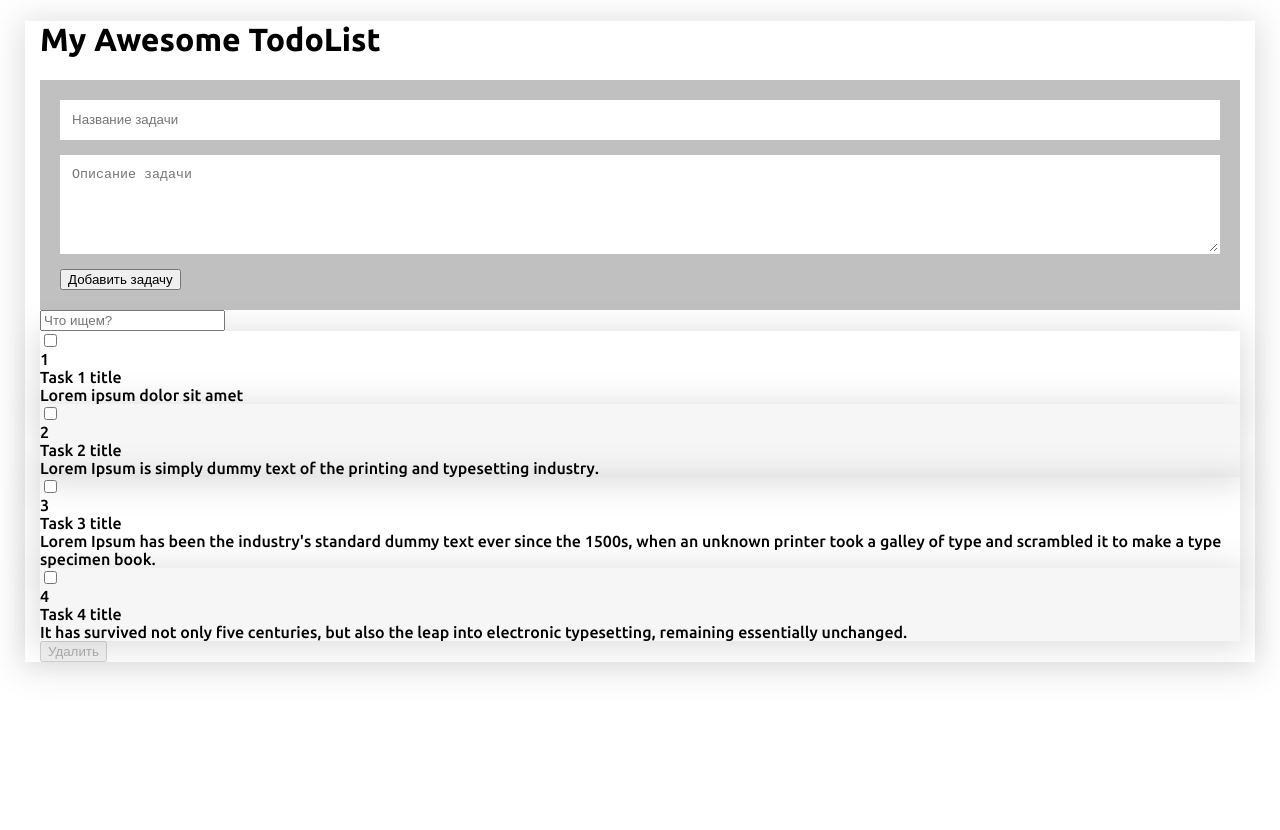
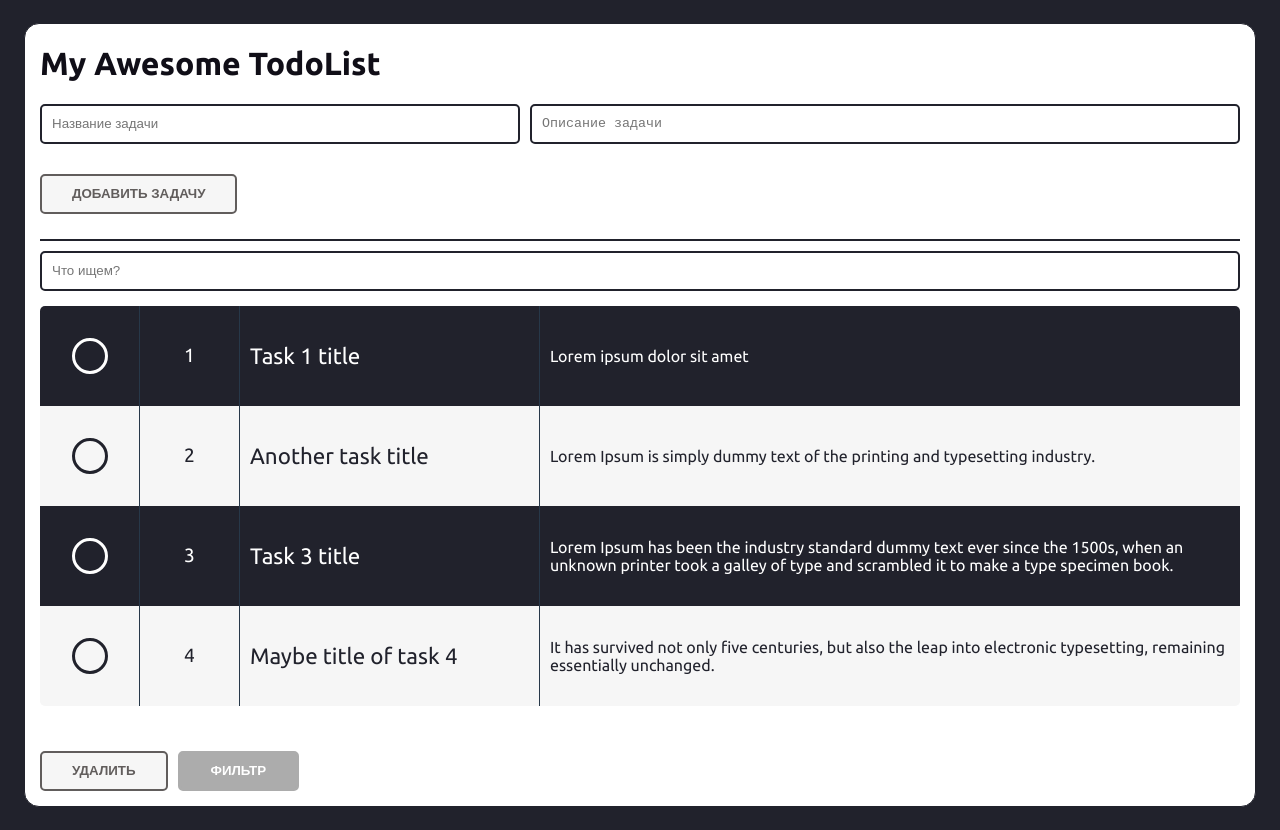
Before and after one commit to berlik-gabdulin/my-awesome-to-do-list, a Vue app: page / in a window 1280 px wide. Before the commit the page ends 800 px from the top, so only its background shows below. Built offline with nearby package versions, Linux system fonts and the light colour scheme.

Commit message:
Рабочий ТуДуЛист

```diff
--- a/package.json
+++ b/package.json
@@ -9,7 +9,8 @@
   },
   "dependencies": {
     "core-js": "^3.6.5",
-    "vue": "^2.6.11"
+    "vue": "^2.6.11",
+    "vuex": "^3.4.0"
   },
   "devDependencies": {
     "@vue/cli-plugin-babel": "~4.4.0",
--- a/public/index.html
+++ b/public/index.html
@@ -5,7 +5,6 @@
     <meta http-equiv="X-UA-Compatible" content="IE=edge">
     <meta name="viewport" content="width=device-width,initial-scale=1.0">
     <link rel="icon" href="<%= BASE_URL %>favicon.ico">
-    <link href="https://fonts.googleapis.com/css2?family=Ubuntu:wght@300;500;700&display=swap" rel="stylesheet">
     <title><%= htmlWebpackPlugin.options.title %></title>
   </head>
   <body>
--- a/src/App.vue
+++ b/src/App.vue
@@ -1,149 +1,121 @@
 <template>
-  <div id="app">
+  <div id='app'>
     <header>
       <h1>My Awesome TodoList</h1>
     </header>
-    <AddForm :tasks="tasks" @newTask="addTask" id="addTask"></AddForm>
-    <Search :tasks="tasks" @liveSearch="liveSearch" />
-    <!-- <input type="text" placeholder="Что ищем?" v-model="search" id="search" /> -->
-    <TaskItem
-      :tasks="liveSearch"
-      :removeDisabled="removeDisabled"
-      @checkTask="checkTask"
-      @toRemove="toRemove"
-      id="taskForm"
-    />
+    <AddForm id='addTask' />
+    <hr />
+    <Search/>
+
+    <TaskItem id='taskForm' />
   </div>
 </template>
 
 <script>
-import AddForm from "./components/AddForm.vue";
-import TaskItem from "./components/TaskItem.vue";
-import Search from "./components/Search.vue";
+import AddForm from './components/AddForm.vue'
+import TaskItem from './components/TaskItem.vue'
+import Search from './components/Search.vue'
 
 export default {
-  name: "App",
-  data() {
-    return {
-      tasks: [
-        {
-          id: 1,
-          taskTitle: "Task 1 title",
-          taskDescription: "Lorem ipsum dolor sit amet"
-        },
-        {
-          id: 2,
-          taskTitle: "Task 2 title",
-          taskDescription:
-            "Lorem Ipsum is simply dummy text of the printing and typesetting industry."
-        },
-        {
-          id: 3,
-          taskTitle: "Task 3 title",
-          taskDescription:
-            "Lorem Ipsum has been the industry's standard dummy text ever since the 1500s, when an unknown printer took a galley of type and scrambled it to make a type specimen book."
-        },
-        {
-          id: 4,
-          taskTitle: "Task 4 title",
-          taskDescription:
-            "It has survived not only five centuries, but also the leap into electronic typesetting, remaining essentially unchanged."
-        }
-      ],
-      toRemoveArr: [],
-      removeDisabled: true,
-      lastTaskID: 4,
-      tasksCounter: 4,
-      search: ""
-    };
-  },
-  methods: {
-    addTask(task) {
-      // console.log(
-      //   `Task title: ${task.taskTitle}, descr: ${task.taskDescription}`
-      // );
-      this.tasks.push({
-        id: this.lastTaskID + 1,
-        taskTitle: task.taskTitle,
-        taskDescription: task.taskDescription
-      });
-      this.lastTaskID++;
-      document.getElementById("taskTitle").value = "";
-      document.getElementById("taskDescription").value = "";
-    },
-    checkTask(index) {
-      console.log(index);
-      if (this.toRemoveArr.indexOf(index) === -1) {
-        this.toRemoveArr.push(index);
-        // console.log("Added new task to RemoveArray ", this.toRemoveArr);
-      } else {
-        this.toRemoveArr.splice(this.toRemoveArr[index], 1);
-        // console.log("Chosen task removed from RemoveArray ", this.toRemoveArr);
-      }
-
-      console.log();
-
-      if (this.toRemoveArr.length > 0) {
-        this.removeDisabled = false;
-      } else {
-        this.removeDisabled = true;
-      }
-    },
-    toRemove() {
-      this.toRemoveArr.forEach(id => {
-        this.tasks.splice(
-          this.tasks.indexOf(this.tasks.find(task => task.id === id)),
-          1
-        );
-      });
-      this.toRemoveArr = [];
-      document.getElementById("taskForm").reset();
-      this.removeDisabled = true;
-      // console.log("All tasks removed from array ", this.toRemoveArr);
-    }
-  },
-  computed: {
-    liveSearch() {
-      return this.tasks.filter(task => {
-        return (
-          task.taskTitle.indexOf(this.search) > -1 ||
-          task.taskDescription.indexOf(this.search) > -1
-        );
-      });
-    }
-  },
+  name: 'App',
   components: {
     AddForm,
     TaskItem,
     Search
+  },
+  computed: {
+
   }
 };
 </script>
 
-<style lang="scss">
-@import "~@/assets/scss/all.scss";
+<style lang='scss'>
+@import '~@/assets/scss/all.scss';
 body {
-  font-family: "Ubuntu", sans-serif;
+  font-family: 'Ubuntu', sans-serif;
+  background: $main;
+  color: #100e17;
   font-weight: 100;
+  padding: 15px;
+}
+hr {
+  height: 2px;
+  background: $main;
+  border: none;
+  margin: 10px 0px;
 }
 #app {
   max-width: 1200px;
   margin: 0 auto;
   padding: 0 15px;
-  font-family: "Ubuntu", sans-serif;
+  background: #fff;
+  font-family: 'Ubuntu', sans-serif;
   font-weight: 400;
-  box-shadow: $shadow;
+  border: 1px solid $main;
+  border-radius: 15px;
 }
-.button {
+.btn {
+  display: inline-block;
+  padding: 0 30px;
   min-height: 40px;
-  padding: 0 30px;
-  border: none;
-  background: #fff;
+  margin: 15px 10px 15px 0;
+  box-sizing: border-box;
+  outline: none;
+  border-radius: 5px;
+  border: 3px solid #acacac;
+  background: #acacac;
+  color: #fff;
+  transition: 0.15s;
+  text-transform: uppercase;
+  font-weight: 700;
   cursor: pointer;
   transition: 0.15s;
+  &-primary {
+    border: 3px solid $accent;
+    background: $accent;
+    color: #fff;
+    &:hover {
+      color: $accent !important;
+      background: #fff !important;
+    }
+  }
+  &-danger {
+    border: 3px solid #a00;
+    background: #a00;
+    color: #fff;
+    &:hover {
+      color: #a00 !important;
+      background: #fff !important;
+    }
+  }
+  &-inactive {
+    cursor: default;
+    background: #f6f6f6 !important;
+    color: #615d5c !important;
+    border: 2px solid #615d5c !important;
+  }
+  &-success {
+    background: #4fc08d;
+    color: #fff;
+  }
   &:hover {
     background: #000;
     color: #fff;
   }
 }
+.input {
+  padding: 10px;
+  width: 100%;
+  height: 40px;
+  margin-bottom: 15px;
+  box-sizing: border-box;
+  outline: none;
+  border: 2px solid $main;
+  border-radius: 5px;
+  transition: 0.15s;
+  &:active,
+  &:focus {
+    border: 2px solid $accent;
+  }
+}
 </style>
--- a/src/assets/scss/all.scss
+++ b/src/assets/scss/all.scss
@@ -1,3 +1,6 @@
+@import url('https://fonts.googleapis.com/css2?family=Ubuntu:wght@300;400;700&display=swap');
+$main: #21222c;
+$accent: #f85712;
 $green: #4fc08d;
 $dark: #273849;
 $light: #f6f6f6;
--- a/src/components/AddForm.vue
+++ b/src/components/AddForm.vue
@@ -1,51 +1,76 @@
 <template>
-  <div class="add-form">
-    <input id="taskTitle" type="text" name="taskTitle" class="add-form__input" placeholder="Название задачи">
-    <textarea id="taskDescription" name="taskDescription" cols="30" rows="5" class="add-form__input" placeholder="Описание задачи"></textarea>
-    <button type="submit" class="add-form__button" v-on:click="addTask" >Добавить задачу</button>
+  <div class='add-form'>
+    <input
+      type='text'
+      name='title'
+      class='add-form__title input'
+      placeholder='Название задачи'
+      v-model='title'
+      @input='btnDisable'
+    />
+    <textarea
+      name='descr'
+      cols='30'
+      rows='5'
+      class='add-form__descr input'
+      placeholder='Описание задачи'
+      v-model='descr'
+    ></textarea>
+    <button
+      type='submit'
+      class='btn'
+      v-on:click='addTask'
+      :disabled='addBtnDisable'
+      :class='{ "btn-inactive" : addBtnDisable, "btn-danger" : !addBtnDisable }'
+    >Добавить задачу</button>
   </div>
 </template>
 
 <script>
 export default {
-  name: "AddForm",
-  props: ['tasks'],
+  name: 'AddForm',
+  props: [],
+  data() {
+    return {
+      title: '',
+      descr: ''
+    };
+  },
   methods: {
     addTask() {
-      let newTaskTitle = document.getElementById('taskTitle'),
-          newTaskDescription = document.getElementById('taskDescription');
-
-      if (newTaskTitle.value !== '') {
-
-        // console.log(`Task title: ${newTaskTitle.value}, descr: ${newTaskDescription.value}`);
-
-        this.$emit('newTask', {
-          taskTitle : newTaskTitle.value,
-          taskDescription : newTaskDescription.value
-        })
-
+      if (this.title !== '') {
+        this.$store.commit('addTask', {
+          title: this.title,
+          descr: this.descr
+        });
+        this.title = '';
+        this.descr = '';
       }
+    },
+    btnDisable() {
+      return this.$store.commit('setAddBtn', this.title);
+    }
+  },
+  computed: {
+    addBtnDisable() {
+      return this.$store.state.addBtnDisable;
     }
   }
 };
 </script>
 
-<!-- Add "scoped" attribute to limit CSS to this component only -->
-<style scoped lang="scss">
+<!-- Add 'scoped' attribute to limit CSS to this component only -->
+<style scoped lang='scss'>
 .add-form {
   display: flex;
-  padding: 20px;
   flex-wrap: wrap;
-  background: #c0c0c0;
-  &__input {
-    padding: 10px;
-    width: 100%;
-    min-height: 40px;
-    margin-bottom: 15px;
-    box-sizing: border-box;
-    outline: none;
-    border: 2px solid transparent;
-    transition: .15s;
+  &__title {
+    width: 40%;
+    margin-right: 10px;
+  }
+  &__descr {
+    width: calc(60% - 10px);
+    resize: none;
   }
 }
 </style>
--- a/src/components/Search.vue
+++ b/src/components/Search.vue
@@ -1,22 +1,21 @@
 <template>
   <div>
-    <input type="text" placeholder="Что ищем?" v-model="search" id="search" />
-    {{ search }}
+    <input type='text' placeholder='Что ищем?' v-model='search' @input='searchTask' id='search' class='input' />
   </div>
 </template>
 
 <script>
 export default {
-  name: "Search",
-  props: ["tasks"],
+  name: 'Search',
+  props: [],
   data() {
     return {
-      search: ""
+      search: ''
     };
   },
   methods: {
     searchTask() {
-      this.$emit("liveSearch", this.search);
+      return this.$store.commit('searchTask',  this.search);
     }
   }
 };
--- a/src/components/TaskItem.vue
+++ b/src/components/TaskItem.vue
@@ -1,37 +1,182 @@
 <template>
-  <form class="task-item__wrapper">
-    <div class="task-item" v-for="(task, index) in tasks" :key="index">
-      <div class="task-item__checkbox-wrp">
-        <input type="checkbox" class="task-item__checkbox" @click="checkTask(task.id)" />
+  <form>
+    <div class='loader' v-if='!isLoaded'>
+      <span class='loader__text'>
+        Загрузка
+      </span>
+      <img src='~@/assets/loader.gif' alt='' class='loader__img'>
+    </div>
+    <div class='task-item__wrp' v-if='isLoaded'>
+      <div class='task-item' v-for='(task, index) in tasks' :key='index'>
+        <div class='task-item__checkbox-wrp'>
+          <input
+            :id='`task-${task.id}`'
+            type='checkbox'
+            class='task-item__checkbox'
+            @click='checkTask(task.id)'
+          />
+          <label :for='`task-${task.id}`'></label>
+        </div>
+        <div class='task-item__id'>{{ task.id }}</div>
+        <div class='task-item__title'>{{ task.title }}</div>
+        <div class='task-item__description'>{{ task.descr }}</div>
       </div>
-      <div class="task-item__id">{{ task.id }}</div>
-      <div class="task-item__title">{{ task.taskTitle }}</div>
-      <div class="task-item__description">{{ task.taskDescription }}</div>
+      <button
+        type='button'
+        @click='toRemove'
+        :disabled='removeBtnDisabled'
+        class='btn'
+        :class='{ "btn-inactive" : removeBtnDisabled, "btn-danger" : !removeBtnDisabled }'
+      >Удалить</button>
+      <button type='button' @click='setIsSorted' class='btn'>Фильтр</button>
     </div>
-    <button type="button" @click="toRemove" :disabled="removeDisabled">Удалить</button>
   </form>
 </template>
 
 <script>
 export default {
-  props: ["tasks","removeDisabled"],
+  props: [],
+  computed: {
+    tasks() {
+      return this.$store.getters.filteredTasks
+    },
+    isLoaded() {
+      return this.$store.getters.isLoaded;
+    },
+    removeBtnDisabled() {
+      return this.$store.state.removeBtnDisabled;
+    }
+  },
   methods: {
+
     checkTask(index) {
-      this.$emit("checkTask", index);
+      return this.$store.commit('checkTask', index);
     },
     toRemove() {
-      this.$emit("toRemove");
+      return this.$store.commit('toRemove');
+    },
+    setIsSorted() {
+      this.$store.state.isSorted = !this.$store.state.isSorted;
+      return this.$store.commit('isSorted', this.$store.state.isSorted);
     }
-  }
+  },
+  beforeMount(){
+    this.$store.dispatch('asyncLoadTasks');
+  },
 };
 </script>
 
-<style scoped lang="scss">
-@import "~@/assets/scss/all.scss";
+<style scoped lang='scss'>
+@import '~@/assets/scss/all.scss';
 .task-item {
-  box-shadow: $shadow;
-  &:nth-child(2n) {
+  display: flex;
+  align-items: stretch;
+  min-height: 100px;
+  background: #21222c;
+  color: #fff;
+  &:nth-child(even) {
     background: $light;
+    color: #21222c;
+    .task-item__checkbox + label {
+      border-color: $main;
+    }
+  }
+  &:first-of-type {
+    border-top-left-radius: 5px;
+    border-top-right-radius: 5px;
+  }
+  &:last-of-type {
+    border-bottom-left-radius: 5px;
+    border-bottom-right-radius: 5px;
+    margin-bottom: 30px;
+  }
+  > div {
+    display: flex;
+    padding: 5px 10px;
+    box-sizing: border-box;
+    border-right: 1px solid $dark !important;
+    &:last-of-type {
+      border: none !important;
+    }
+  }
+  &__checkbox {
+    display: none;
+    &-wrp {
+      display: flex;
+      align-items: center;
+      justify-content: center;
+      width: 20%;
+      max-width: 100px;
+    }
+
+    + label {
+      display: flex;
+      position: relative;
+      width: 30px;
+      height: 30px;
+      align-items: center;
+      justify-content: center;
+      border-radius: 50%;
+      border: 3px solid #fff;
+      transition: 0.15s;
+      &:hover,
+      &:focus {
+        border-color: $accent !important;
+      }
+      &:before {
+        content: '';
+        display: block;
+        width: 20px;
+        height: 20px;
+        border-radius: 50%;
+        background: transparent;
+        transition: 0.15s;
+      }
+    }
+    &:checked + label {
+      border-color: $accent !important;
+      &:before {
+        background: $accent;
+      }
+    }
+  }
+  &__id {
+    align-items: center;
+    font-size: 1.2rem;
+    width: 20%;
+    max-width: 100px;
+    justify-content: center;
+  }
+  &__title {
+    font-size: 1.4rem;
+    align-items: center;
+    width: 50%;
+    max-width: 300px;
+    justify-content: flex-start;
+  }
+  &__description {
+    align-items: center;
+    justify-content: flex-start;
+    width: 100%;
   }
 }
+    .loader {
+      display: flex;
+      flex-direction: column;
+      padding: 10px 15px;
+      min-height: 150px;
+      justify-content: center;
+      align-items: center;
+      &__text {
+        position: relative;
+        font-size: 2em;
+        z-index: 2;
+      }
+      &__img {
+        position: relative;
+        transform: translateY(-20px);
+        width: 150px;
+        z-index: 1;
+      }
+    }
 </style>
--- a/src/main.js
+++ b/src/main.js
@@ -1,8 +1,10 @@
 import Vue from 'vue'
 import App from './App.vue'
+import store from './store'
 
 Vue.config.productionTip = false
 
 new Vue({
   render: h => h(App),
+  store,
 }).$mount('#app')
--- /dev/null
+++ b/src/store/index.js
@@ -0,0 +1,144 @@
+import Vue from 'vue'
+import Vuex from 'vuex'
+
+Vue.use(Vuex)
+
+export default new Vuex.Store({
+  state: {
+
+    tasks: [
+      {
+        id: 1,
+        title: 'Task 1 title',
+        descr: 'Lorem ipsum dolor sit amet'
+      },
+      {
+        id: 2,
+        title: 'Another task title',
+        descr:
+          'Lorem Ipsum is simply dummy text of the printing and typesetting industry.'
+      },
+      {
+        id: 3,
+        title: 'Task 3 title',
+        descr:
+          'Lorem Ipsum has been the industry standard dummy text ever since the 1500s,\
+          when an unknown printer took a galley of type and scrambled it to make a type \
+          specimen book.'
+      },
+      {
+        id: 4,
+        title: 'Maybe title of task 4',
+        descr:
+          'It has survived not only five centuries, but also the leap into electronic \
+          typesetting, remaining essentially unchanged.'
+      }
+    ],
+    toRemoveArr: [],
+    isSorted: false,
+    isLoaded: false,
+    removeBtnDisabled: true,
+    addBtnDisable: true,
+    lastTaskID: 4,
+    searchTask: ''
+
+  },
+
+  mutations: {
+    toRemove(state) {
+      state.toRemoveArr.forEach(id => {
+        state.tasks.splice(
+          state.tasks.indexOf(state.tasks.find(task => task.id === id)),
+          1
+        );
+      });
+      state.toRemoveArr = [];
+      document.getElementById('taskForm').reset();
+      state.removeBtnDisabled = true
+    },
+    checkTask(state, index) {
+      if (state.toRemoveArr.indexOf(index) === -1) {
+        state.toRemoveArr.push(index);
+      } else {
+        state.toRemoveArr.splice(state.toRemoveArr[index], 1);
+      }
+
+      if (state.toRemoveArr.length > 0) {
+        state.removeBtnDisabled = false
+      } else {
+        state.removeBtnDisabled = true
+      }
+    },
+    addTask(state, task) {
+      state.tasks.push({
+        id: state.lastTaskID + 1,
+        title: task.title,
+        descr: task.descr
+      });
+
+      state.lastTaskID++;
+      state.addBtnDisable = true
+    },
+    setAddBtn(state, title) {
+      if (title.length > 0) {
+        state.addBtnDisable = false
+      } else {
+        state.addBtnDisable = true
+      }
+    },
+    searchTask(state, payload) {
+      state.searchTask = payload
+    },
+    isSorted(state, payload) {
+      state.isSorted = payload
+    },
+    isLoaded(state) {
+      console.log('isLoaded');
+      state.isLoaded = true
+    }
+  },
+
+  actions: {
+    asyncLoadTasks(context) {
+      let promise = new Promise(resolve => {
+        return setTimeout(resolve, 3000);
+      });
+      promise.then(() => {
+        context.commit('isLoaded')
+      }
+      )
+    }
+  },
+
+  getters: {
+    getTask(state) {
+      return {
+        tasks: this.filteredTasks,
+        removeBtnDisabled: state.removeBtnDisabled
+      };
+    },
+    filteredTasks(state) {
+      return state.tasks.filter(task => {
+        return (
+          task.title.toLowerCase().indexOf(state.searchTask) > -1 ||
+          task.descr.toLowerCase().indexOf(state.searchTask) > -1
+        );
+      }).sort((a, b) => {
+        if (!state.isSorted) {
+          return a.id - b.id;
+        } else if (state.isSorted) {
+          if (a.title < b.title) {
+            return -1;
+          }
+        }
+      })
+    },
+    isLoaded(state) {
+
+      return state.isLoaded;
+    },
+    isSorted(state) {
+      return state.isSorted;
+    }
+  }
+})
```
Also changed, not shown: src/assets/loader.gif (added), 1 other file (tests, documents, lock files or other folders).
